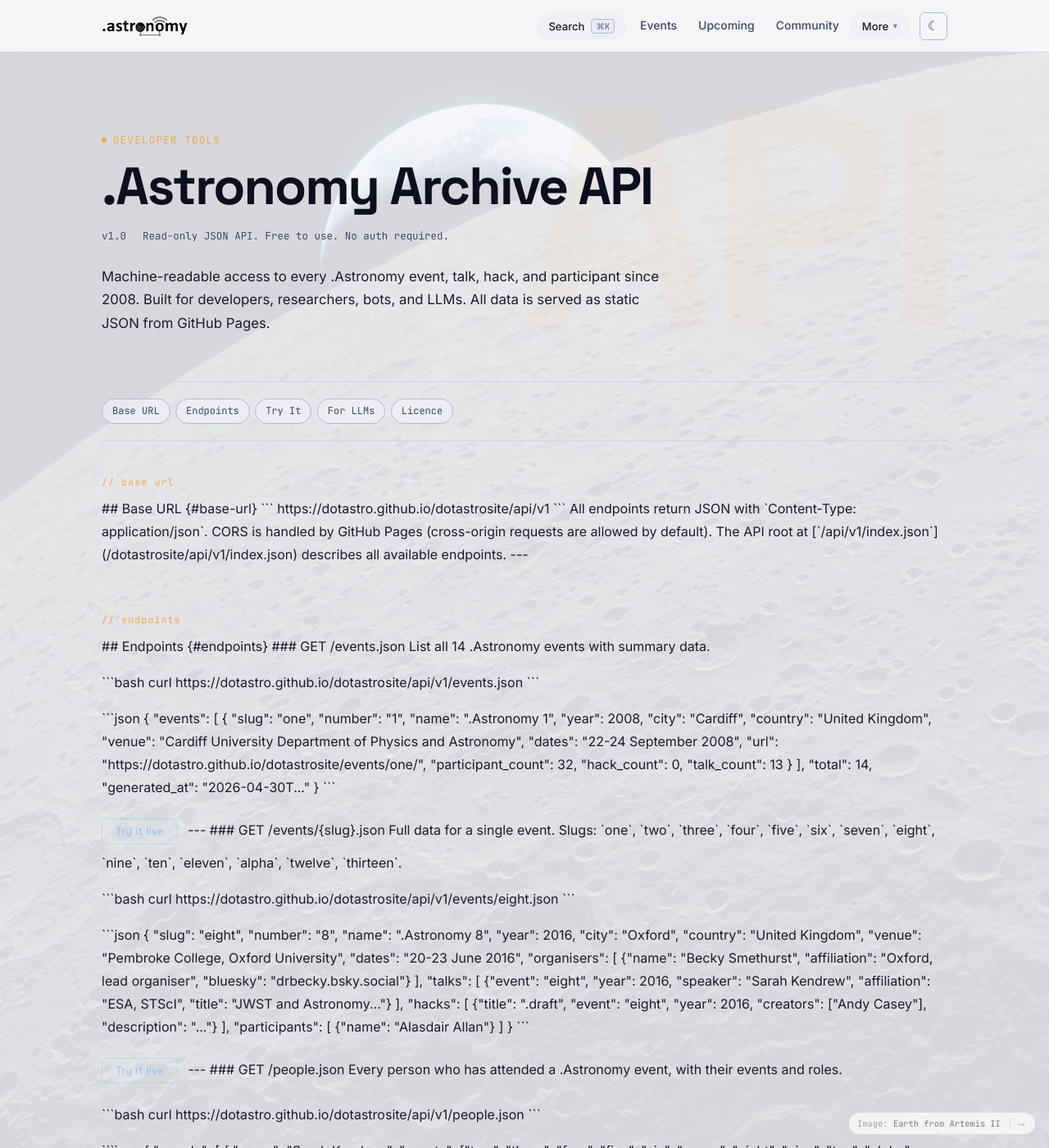
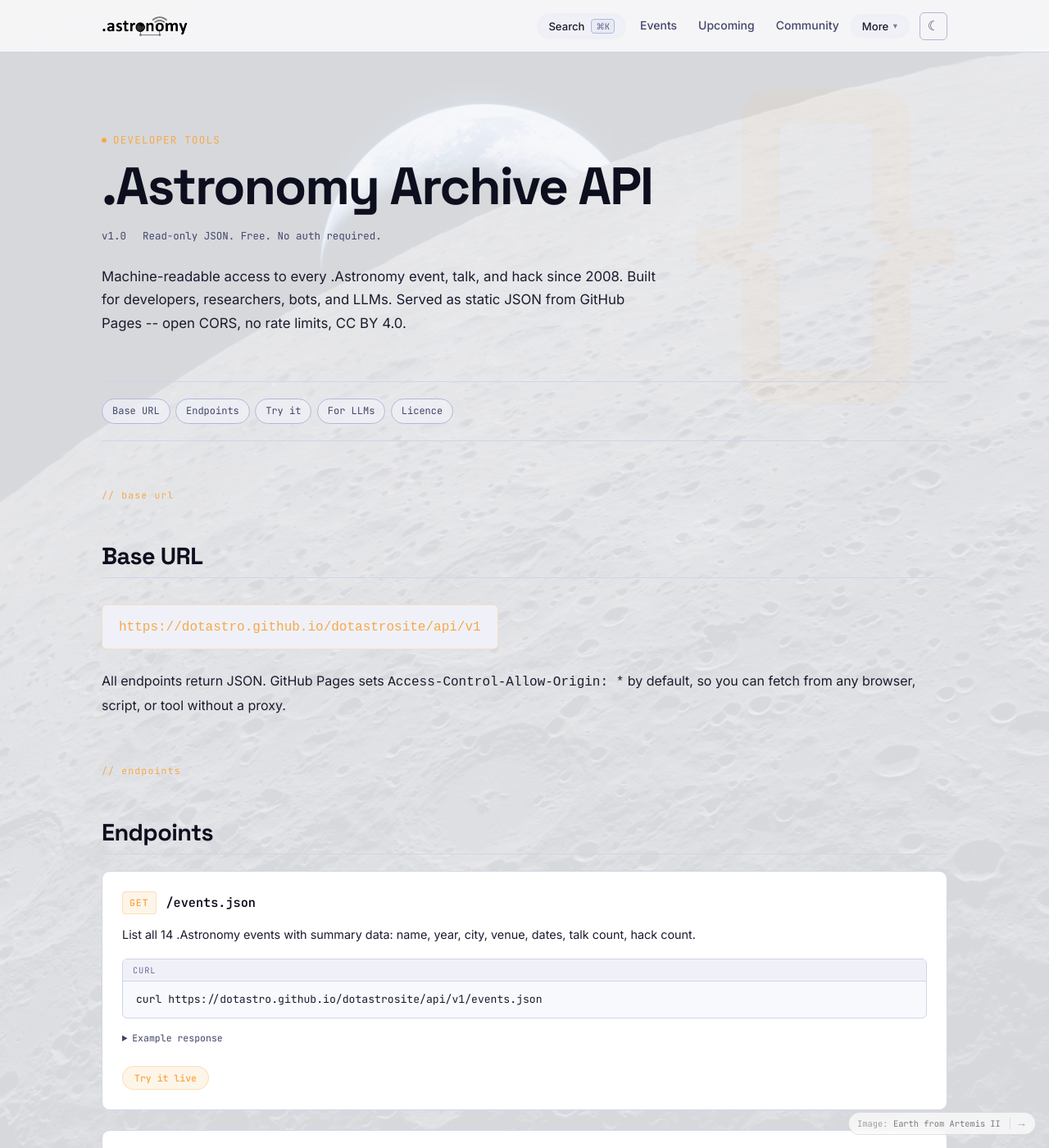
Before and after one commit to dotastro/dotastrosite, a Jekyll site: the page built from api.md, in a window 1280 px wide and 1400 px high. Shown: the whole window at 82% size. Built offline with Jekyll 4.4.1, drawn with Linux system fonts in a browser that asks for light colours; some of the changed text lies outside the part shown.

Commit message:
API page: full rewrite as pure HTML (no markdown inside divs), proper code block styling, remove participants from description

````diff
--- a/api.md
+++ b/api.md
@@ -5,359 +5,188 @@
 permalink: /api/
 ---
 
-<div class="api-page">
-
-<div class="event-page-hero" data-num="API">
+<div class="event-page-hero" data-num="{}">
   <div class="event-page-kicker">Developer Tools</div>
   <h1 class="event-page-title">.Astronomy Archive API</h1>
   <div class="event-page-meta">
     <span>v1.0</span>
-    <span>Read-only JSON API. Free to use. No auth required.</span>
+    <span>Read-only JSON. Free. No auth required.</span>
   </div>
-  <p class="event-page-desc">Machine-readable access to every .Astronomy event, talk, hack, and participant since 2008. Built for developers, researchers, bots, and LLMs. All data is served as static JSON from GitHub Pages.</p>
+  <p class="event-page-desc">Machine-readable access to every .Astronomy event, talk, and hack since 2008. Built for developers, researchers, bots, and LLMs. Served as static JSON from GitHub Pages -- open CORS, no rate limits, CC BY 4.0.</p>
 </div>
 
 <nav class="event-page-nav" aria-label="Jump to section">
-  <a href="#base-url">Base URL</a>
+  <a href="#base">Base URL</a>
   <a href="#endpoints">Endpoints</a>
-  <a href="#try-it">Try It</a>
-  <a href="#for-llms">For LLMs</a>
+  <a href="#try">Try it</a>
+  <a href="#llms">For LLMs</a>
   <a href="#licence">Licence</a>
 </nav>
 
 <span class="section-label">// base url</span>
-## Base URL {#base-url}
+<h2 id="base">Base URL</h2>
 
-```
-https://dotastro.github.io/dotastrosite/api/v1
-```
+<div class="api-base-url">
+  <code>https://dotastro.github.io/dotastrosite/api/v1</code>
+</div>
 
-All endpoints return JSON with `Content-Type: application/json`. CORS is handled by GitHub Pages (cross-origin requests are allowed by default).
-
-The API root at [`/api/v1/index.json`]({{ site.baseurl }}/api/v1/index.json) describes all available endpoints.
-
----
+<p>All endpoints return JSON. GitHub Pages sets <code>Access-Control-Allow-Origin: *</code> by default, so you can fetch from any browser, script, or tool without a proxy.</p>
 
 <span class="section-label">// endpoints</span>
-## Endpoints {#endpoints}
+<h2 id="endpoints">Endpoints</h2>
 
-### GET /events.json
+<div class="api-endpoints">
 
-List all 14 .Astronomy events with summary data.
+  <div class="api-endpoint-block">
+    <div class="api-method-path"><span class="api-method">GET</span><span class="api-path">/events.json</span></div>
+    <p class="api-desc">List all 14 .Astronomy events with summary data: name, year, city, venue, dates, talk count, hack count.</p>
+    <div class="api-code-block">
+      <div class="api-code-label">curl</div>
+      <pre><code>curl https://dotastro.github.io/dotastrosite/api/v1/events.json</code></pre>
+    </div>
+    <details class="api-response-wrap">
+      <summary>Example response</summary>
+      <pre class="api-response"><code>{"events":[{"slug":"one","number":"1","name":".Astronomy 1","year":2008,"city":"Cardiff","country":"United Kingdom","dates":"22-24 September 2008","talk_count":13,"hack_count":0},...],"total":14}</code></pre>
+    </details>
+    <button class="api-try-btn" data-url="https://dotastro.github.io/dotastrosite/api/v1/events.json">Try it live</button>
+  </div>
 
-<div class="api-example">
+  <div class="api-endpoint-block">
+    <div class="api-method-path"><span class="api-method">GET</span><span class="api-path">/events/{slug}.json</span></div>
+    <p class="api-desc">Full data for a single event: all organisers, talks, hacks, and links. Slugs: <code>one</code>, <code>two</code>, <code>three</code>, <code>four</code>, <code>five</code>, <code>six</code>, <code>seven</code>, <code>eight</code>, <code>nine</code>, <code>ten</code>, <code>eleven</code>, <code>alpha</code>, <code>twelve</code>, <code>thirteen</code>.</p>
+    <div class="api-code-block">
+      <div class="api-code-label">curl</div>
+      <pre><code>curl https://dotastro.github.io/dotastrosite/api/v1/events/eight.json</code></pre>
+    </div>
+    <button class="api-try-btn" data-url="https://dotastro.github.io/dotastrosite/api/v1/events/eight.json">Try it live</button>
+  </div>
 
-```bash
-curl https://dotastro.github.io/dotastrosite/api/v1/events.json
-```
+  <div class="api-endpoint-block">
+    <div class="api-method-path"><span class="api-method">GET</span><span class="api-path">/hacks.json</span></div>
+    <p class="api-desc">All hacks from all events -- title, creators, description, source URLs, and which event they came from. 80 hacks across 14 events.</p>
+    <div class="api-code-block">
+      <div class="api-code-label">curl</div>
+      <pre><code>curl https://dotastro.github.io/dotastrosite/api/v1/hacks.json</code></pre>
+    </div>
+    <div class="api-code-block">
+      <div class="api-code-label">filter by event (jq)</div>
+      <pre><code>curl -s https://dotastro.github.io/dotastrosite/api/v1/hacks.json \
+  | jq '.hacks[] | select(.event == "eight")'</code></pre>
+    </div>
+    <button class="api-try-btn" data-url="https://dotastro.github.io/dotastrosite/api/v1/hacks.json">Try it live</button>
+  </div>
+
+  <div class="api-endpoint-block">
+    <div class="api-method-path"><span class="api-method">GET</span><span class="api-path">/talks.json</span></div>
+    <p class="api-desc">All talks from all events -- speaker, affiliation, title, talk type (invited, contributed, lightning, day zero). 202 talks.</p>
+    <div class="api-code-block">
+      <div class="api-code-label">curl</div>
+      <pre><code>curl https://dotastro.github.io/dotastrosite/api/v1/talks.json</code></pre>
+    </div>
+    <div class="api-code-block">
+      <div class="api-code-label">search by speaker (jq)</div>
+      <pre><code>curl -s https://dotastro.github.io/dotastrosite/api/v1/talks.json \
+  | jq '.talks[] | select(.speaker | test("Kendrew"; "i"))'</code></pre>
+    </div>
+    <button class="api-try-btn" data-url="https://dotastro.github.io/dotastrosite/api/v1/talks.json">Try it live</button>
+  </div>
+
+  <div class="api-endpoint-block">
+    <div class="api-method-path"><span class="api-method">GET</span><span class="api-path">/people.json</span></div>
+    <p class="api-desc">Everyone who has attended a .Astronomy conference, with their event history, roles, Bluesky handles, and affiliations. 404 people.</p>
+    <div class="api-code-block">
+      <div class="api-code-label">curl</div>
+      <pre><code>curl https://dotastro.github.io/dotastrosite/api/v1/people.json</code></pre>
+    </div>
+    <button class="api-try-btn" data-url="https://dotastro.github.io/dotastrosite/api/v1/people.json">Try it live</button>
+  </div>
+
+  <div class="api-endpoint-block">
+    <div class="api-method-path"><span class="api-method">GET</span><span class="api-path">/index.json</span></div>
+    <p class="api-desc">API root: endpoint index, version, licence, and generation timestamp. Good starting point for discovery.</p>
+    <div class="api-code-block">
+      <div class="api-code-label">curl</div>
+      <pre><code>curl https://dotastro.github.io/dotastrosite/api/v1/index.json</code></pre>
+    </div>
+    <button class="api-try-btn" data-url="https://dotastro.github.io/dotastrosite/api/v1/index.json">Try it live</button>
+  </div>
 
 </div>
 
-<div class="api-response">
-
-```json
-{
-  "events": [
-    {
-      "slug": "one",
-      "number": "1",
-      "name": ".Astronomy 1",
-      "year": 2008,
-      "city": "Cardiff",
-      "country": "United Kingdom",
-      "venue": "Cardiff University Department of Physics and Astronomy",
-      "dates": "22-24 September 2008",
-      "url": "https://dotastro.github.io/dotastrosite/events/one/",
-      "participant_count": 32,
-      "hack_count": 0,
-      "talk_count": 13
-    }
-  ],
-  "total": 14,
-  "generated_at": "2026-04-30T..."
-}
-```
-
+<div class="api-response-output" id="api-response-output" style="display:none">
+  <div class="api-response-output-header">
+    <span id="api-response-url"></span>
+    <button onclick="document.getElementById('api-response-output').style.display='none'">close</button>
+  </div>
+  <pre id="api-response-body"></pre>
 </div>
 
-<button class="try-btn" data-url="{{ site.baseurl }}/api/v1/events.json">Try it live</button>
+<span class="section-label">// for llms and ai agents</span>
+<h2 id="llms">For LLMs and AI Agents</h2>
 
----
+<p>The .Astronomy API is designed to be easy to consume programmatically. Here are suggested prompts and patterns:</p>
 
-### GET /events/{slug}.json
+<div class="api-code-block">
+  <div class="api-code-label">Python</div>
+  <pre><code>import requests
 
-Full data for a single event. Slugs: `one`, `two`, `three`, `four`, `five`, `six`, `seven`, `eight`, `nine`, `ten`, `eleven`, `alpha`, `twelve`, `thirteen`.
+# Get all events
+events = requests.get(
+    "https://dotastro.github.io/dotastrosite/api/v1/events.json"
+).json()["events"]
 
-<div class="api-example">
+# Get full data for .Astronomy 8
+dotastro8 = requests.get(
+    "https://dotastro.github.io/dotastrosite/api/v1/events/eight.json"
+).json()
 
-```bash
-curl https://dotastro.github.io/dotastrosite/api/v1/events/eight.json
-```
-
+# Search hacks by keyword
+hacks = requests.get(
+    "https://dotastro.github.io/dotastrosite/api/v1/hacks.json"
+).json()["hacks"]
+sonification_hacks = [h for h in hacks if "sonif" in h.get("description","").lower()]</code></pre>
 </div>
 
-<div class="api-response">
+<div class="api-code-block">
+  <div class="api-code-label">Suggested prompts for LLMs</div>
+  <pre><code>"Fetch https://dotastro.github.io/dotastrosite/api/v1/events.json
+ and summarise how the conference has evolved since 2008."
 
-```json
-{
-  "slug": "eight",
-  "number": "8",
-  "name": ".Astronomy 8",
-  "year": 2016,
-  "city": "Oxford",
-  "country": "United Kingdom",
-  "venue": "Pembroke College, Oxford University",
-  "dates": "20-23 June 2016",
-  "organisers": [
-    {"name": "Becky Smethurst", "affiliation": "Oxford, lead organiser", "bluesky": "drbecky.bsky.social"}
-  ],
-  "talks": [
-    {"event": "eight", "year": 2016, "speaker": "Sarah Kendrew", "affiliation": "ESA, STScI", "title": "JWST and Astronomy..."}
-  ],
-  "hacks": [
-    {"title": ".draft", "event": "eight", "year": 2016, "creators": ["Andy Casey"], "description": "..."}
-  ],
-  "participants": [
-    {"name": "Alasdair Allan"}
-  ]
-}
-```
+"Using the .Astronomy API at https://dotastro.github.io/dotastrosite/api/v1,
+ find all hacks that involved machine learning or AI."
 
+"From https://dotastro.github.io/dotastrosite/api/v1/people.json,
+ find everyone who attended more than 5 events."</code></pre>
 </div>
 
-<button class="try-btn" data-url="{{ site.baseurl }}/api/v1/events/eight.json">Try it live</button>
+<p>The API returns plain JSON with no authentication, pagination tokens, or rate limits. All data is suitable for training, research, and analysis under CC BY 4.0.</p>
 
----
+<span class="section-label">// licence</span>
+<h2 id="licence">Licence</h2>
 
-### GET /people.json
+<p>All data in the .Astronomy Archive API is released under <a href="https://creativecommons.org/licenses/by/4.0/" target="_blank" rel="noopener">Creative Commons Attribution 4.0 International (CC BY 4.0)</a>. You are free to use, share, and build on this data for any purpose, including commercial use, as long as you credit the .Astronomy Archive.</p>
 
-Every person who has attended a .Astronomy event, with their events and roles.
+<p>Suggested attribution: <em>".Astronomy Archive, dotastro.github.io/dotastrosite, CC BY 4.0"</em></p>
 
-<div class="api-example">
-
-```bash
-curl https://dotastro.github.io/dotastrosite/api/v1/people.json
-```
-
-</div>
-
-<div class="api-response">
-
-```json
-{
-  "people": [
-    {
-      "name": "Sarah Kendrew",
-      "events": ["two", "three", "four", "five", "six", "seven", "eight", "nine", "ten", "alpha", "twelve", "thirteen"],
-      "event_count": 12,
-      "roles": {"two": ["organiser"], "eight": ["organiser", "speaker"]},
-      "bluesky": "sarahkendrew.bsky.social",
-      "current_affiliation": "ESA, Baltimore"
-    }
-  ],
-  "total": 404,
-  "generated_at": "2026-04-30T..."
-}
-```
-
-</div>
-
-<button class="try-btn" data-url="{{ site.baseurl }}/api/v1/people.json">Try it live</button>
-
----
-
-### GET /hacks.json
-
-All hacks across all events.
-
-<div class="api-example">
-
-```bash
-curl https://dotastro.github.io/dotastrosite/api/v1/hacks.json
-```
-
-</div>
-
-<div class="api-response">
-
-```json
-{
-  "hacks": [
-    {
-      "title": "Chromotone",
-      "event": "three",
-      "year": 2011,
-      "creators": ["Jon Yardley", "Chris North", "Haley Gomez", "Edward Gomez"],
-      "description": "Exploring multiwavelength astronomy with sound...",
-      "source_url": "https://github.com/jonyardley/Chromotone",
-      "live_url": null
-    }
-  ],
-  "total": 80,
-  "generated_at": "2026-04-30T..."
-}
-```
-
-</div>
-
-<button class="try-btn" data-url="{{ site.baseurl }}/api/v1/hacks.json">Try it live</button>
-
----
-
-### GET /talks.json
-
-All talks across all events.
-
-<div class="api-example">
-
-```bash
-curl https://dotastro.github.io/dotastrosite/api/v1/talks.json
-```
-
-</div>
-
-<div class="api-response">
-
-```json
-{
-  "talks": [
-    {
-      "event": "one",
-      "year": 2008,
-      "speaker": "Joshua Bloom",
-      "affiliation": "UC Berkeley",
-      "title": "PAIRITEL and robotic telescope networks",
-      "type": "talk",
-      "slides_url": null,
-      "video_url": null
-    }
-  ],
-  "total": 202,
-  "generated_at": "2026-04-30T..."
-}
-```
-
-</div>
-
-<button class="try-btn" data-url="{{ site.baseurl }}/api/v1/talks.json">Try it live</button>
-
----
-
-<span class="section-label">// searching and filtering</span>
-## Searching {#searching}
-
-This is a static JSON API, so there is no server-side search. All endpoints return the complete dataset, which is small enough to load in a browser or script and filter client-side.
-
-Example: find all events in the United Kingdom:
-
-```javascript
-const data = await fetch('https://dotastro.github.io/dotastrosite/api/v1/events.json').then(r => r.json());
-const uk = data.events.filter(e => e.country === 'United Kingdom');
-```
-
-Example: find all talks by a specific speaker:
-
-```javascript
-const data = await fetch('https://dotastro.github.io/dotastrosite/api/v1/talks.json').then(r => r.json());
-const talks = data.talks.filter(t => t.speaker.includes('Kendrew'));
-```
-
----
-
-<span class="section-label">// try it</span>
-## Try It {#try-it}
-
-Click any "Try it live" button above to fetch data directly from the API. The response will appear below:
-
-<div id="api-result-container" style="display:none;">
-  <div style="display:flex; justify-content:space-between; align-items:center; margin-bottom:0.5rem;">
-    <span class="section-label" style="margin:0;">// response</span>
-    <button id="api-result-close" class="try-btn" style="font-size:0.75rem; padding:0.25rem 0.75rem;">Close</button>
-  </div>
-  <pre id="api-result" class="api-response-live"><code>Loading...</code></pre>
-</div>
-
----
-
-<span class="section-label">// for llms and ai agents</span>
-## For LLMs and AI Agents {#for-llms}
-
-This API is designed to be useful for large language models and AI agents. The data is clean, well-structured, and covers 16 years of conference history.
-
-### Suggested approach
-
-1. Start with [`/api/v1/events.json`]({{ site.baseurl }}/api/v1/events.json) to get an overview of all events
-2. Fetch individual events with `/api/v1/events/{slug}.json` for full detail
-3. Use [`/api/v1/people.json`]({{ site.baseurl }}/api/v1/people.json) to find connections between attendees across events
-4. Use [`/api/v1/hacks.json`]({{ site.baseurl }}/api/v1/hacks.json) and [`/api/v1/talks.json`]({{ site.baseurl }}/api/v1/talks.json) for the full creative and intellectual output of the conference series
-
-### Example prompts that work well with this data
-
-- "Who has attended the most .Astronomy events?"
-- "What hacks were created at .Astronomy 8 in Oxford?"
-- "Show me all talks about citizen science across all events"
-- "Which people have been both organisers and speakers?"
-- "What is the geographic distribution of .Astronomy events?"
-- "Find all hacks with GitHub repositories"
-
-### Data notes for machines
-
-- Event slugs are English words (one, two, three... thirteen, alpha), not numbers
-- The `alpha` event (2020) was online due to COVID-19
-- The `ten` event used Roman numeral X as its official number
-- Bluesky handles are included where known but are not comprehensive
-- `source_url` and `live_url` on hacks may be dead links (some date from 2008)
-- Talks without titles have `null` in the title field
-- Not all participants have affiliations listed
-
----
-
-<span class="section-label">// licence and contributing</span>
-## Licence {#licence}
-
-All data is available under the [CC BY 4.0](https://creativecommons.org/licenses/by/4.0/) licence. You are free to use, share, and adapt the data for any purpose, with attribution.
-
-**Attribution:** .Astronomy Conference Archive, [dotastro.github.io/dotastrosite](https://dotastro.github.io/dotastrosite/)
-
-### Contributing
-
-The API is generated from the event pages in the [dotastrosite GitHub repository](https://github.com/dotastro/dotastrosite). If you spot missing data, wrong affiliations, or broken links, please open an issue or pull request.
-
-The generation script lives at [`scripts/generate-api.py`](https://github.com/dotastro/dotastrosite/blob/main/scripts/generate-api.py).
-
-</div>
+<p>The archive itself is open source: <a href="https://github.com/dotastro/dotastrosite" target="_blank" rel="noopener">github.com/dotastro/dotastrosite</a>. Contributions and corrections welcome.</p>
 
 <script>
-document.addEventListener('DOMContentLoaded', function() {
-  const container = document.getElementById('api-result-container');
-  const resultEl = document.getElementById('api-result').querySelector('code');
-  const closeBtn = document.getElementById('api-result-close');
-
-  document.querySelectorAll('.try-btn[data-url]').forEach(function(btn) {
-    btn.addEventListener('click', function() {
-      const url = this.getAttribute('data-url');
-      container.style.display = 'block';
-      resultEl.textContent = 'Loading...';
-
-      fetch(url)
-        .then(function(r) { return r.json(); })
-        .then(function(data) {
-          // Truncate if too large
-          var text = JSON.stringify(data, null, 2);
-          if (text.length > 5000) {
-            text = text.substring(0, 5000) + '\n\n... (truncated, ' + text.length + ' chars total)';
-          }
-          resultEl.textContent = text;
-          container.scrollIntoView({ behavior: 'smooth', block: 'start' });
-        })
-        .catch(function(err) {
-          resultEl.textContent = 'Error: ' + err.message;
-        });
-    });
-  });
-
-  closeBtn.addEventListener('click', function() {
-    container.style.display = 'none';
+document.querySelectorAll('.api-try-btn').forEach(function(btn) {
+  btn.addEventListener('click', function() {
+    var url = btn.getAttribute('data-url');
+    var out = document.getElementById('api-response-output');
+    var body = document.getElementById('api-response-body');
+    var urlEl = document.getElementById('api-response-url');
+    body.textContent = 'Loading...';
+    out.style.display = 'block';
+    urlEl.textContent = url;
+    out.scrollIntoView({ behavior: 'smooth', block: 'start' });
+    fetch(url)
+      .then(function(r) { return r.json(); })
+      .then(function(data) {
+        body.textContent = JSON.stringify(data, null, 2).slice(0, 3000) + '\n// ... (truncated)';
+      })
+      .catch(function(e) { body.textContent = 'Error: ' + e.message; });
   });
 });
 </script>
--- a/assets/css/style.css
+++ b/assets/css/style.css
@@ -3393,3 +3393,204 @@
   border: 1px solid rgba(100,200,255,0.12);
   border-radius: 10px;
 }
+
+/* =====================================================
+   API PAGE
+   ===================================================== */
+.api-base-url {
+  background: var(--bg-2);
+  border: 1px solid var(--blue-border);
+  border-radius: var(--radius);
+  padding: 0.75rem 1.25rem;
+  font-family: var(--font-mono);
+  font-size: 1rem;
+  color: var(--blue);
+  margin: 1rem 0 1.5rem;
+  display: inline-block;
+}
+
+.api-endpoints {
+  display: flex;
+  flex-direction: column;
+  gap: 1.5rem;
+  margin-top: 1.25rem;
+}
+
+.api-endpoint-block {
+  background: var(--bg-1);
+  border: 1px solid var(--border);
+  border-radius: var(--radius-lg);
+  padding: 1.5rem;
+}
+
+.api-method-path {
+  display: flex;
+  align-items: center;
+  gap: 0.75rem;
+  margin-bottom: 0.75rem;
+}
+
+.api-method {
+  font-family: var(--font-mono);
+  font-size: 0.72rem;
+  font-weight: 700;
+  background: var(--blue-dim);
+  color: var(--blue);
+  border: 1px solid var(--blue-border);
+  border-radius: 4px;
+  padding: 3px 8px;
+  letter-spacing: 0.08em;
+}
+
+.api-path {
+  font-family: var(--font-mono);
+  font-size: 0.95rem;
+  font-weight: 600;
+  color: var(--text-bright);
+}
+
+.api-desc {
+  font-size: 0.9rem;
+  color: var(--text);
+  margin-bottom: 1rem;
+}
+
+.api-code-block {
+  background: var(--bg);
+  border: 1px solid var(--border);
+  border-radius: var(--radius);
+  margin: 0.6rem 0;
+  overflow: hidden;
+}
+
+.api-code-label {
+  font-family: var(--font-mono);
+  font-size: 0.65rem;
+  color: var(--text-dim);
+  padding: 4px 12px;
+  background: var(--bg-2);
+  border-bottom: 1px solid var(--border);
+  letter-spacing: 0.08em;
+  text-transform: uppercase;
+}
+
+.api-code-block pre {
+  margin: 0;
+  padding: 0.75rem 1rem;
+  overflow-x: auto;
+  font-family: var(--font-mono);
+  font-size: 0.82rem;
+  line-height: 1.55;
+  color: var(--text);
+}
+
+.api-code-block code {
+  font-family: var(--font-mono);
+  font-size: inherit;
+  color: inherit;
+  background: none;
+  padding: 0;
+}
+
+[data-theme="light"] .api-code-block {
+  background: #f8f9fc;
+}
+
+.api-try-btn {
+  display: inline-flex;
+  align-items: center;
+  margin-top: 0.75rem;
+  padding: 6px 14px;
+  font-family: var(--font-mono);
+  font-size: 0.72rem;
+  font-weight: 600;
+  color: var(--blue);
+  background: var(--blue-dim);
+  border: 1px solid var(--blue-border);
+  border-radius: 999px;
+  cursor: pointer;
+  transition: all 0.15s;
+  appearance: none;
+}
+
+.api-try-btn:hover {
+  background: var(--blue);
+  color: #fff;
+  border-color: var(--blue);
+}
+
+.api-response-wrap {
+  margin: 0.5rem 0;
+}
+
+.api-response-wrap summary {
+  font-family: var(--font-mono);
+  font-size: 0.72rem;
+  color: var(--text-muted);
+  cursor: pointer;
+  padding: 4px 0;
+}
+
+.api-response {
+  background: var(--bg);
+  border: 1px solid var(--border);
+  border-radius: var(--radius);
+  padding: 0.75rem 1rem;
+  font-family: var(--font-mono);
+  font-size: 0.75rem;
+  color: var(--text-muted);
+  overflow-x: auto;
+  white-space: pre-wrap;
+  word-break: break-all;
+  margin-top: 0.5rem;
+}
+
+.api-response-output {
+  position: sticky;
+  bottom: 1rem;
+  margin: 2rem 0;
+  background: var(--bg-1);
+  border: 1px solid var(--blue-border);
+  border-radius: var(--radius-lg);
+  overflow: hidden;
+  max-height: 50vh;
+  z-index: 10;
+  box-shadow: 0 8px 32px rgba(0,0,0,0.5);
+}
+
+.api-response-output-header {
+  display: flex;
+  justify-content: space-between;
+  align-items: center;
+  padding: 0.6rem 1rem;
+  background: var(--bg-2);
+  border-bottom: 1px solid var(--border);
+  font-family: var(--font-mono);
+  font-size: 0.7rem;
+  color: var(--text-muted);
+  gap: 1rem;
+}
+
+.api-response-output-header button {
+  background: none;
+  border: 1px solid var(--border);
+  color: var(--text-muted);
+  border-radius: 4px;
+  padding: 2px 8px;
+  cursor: pointer;
+  font-family: var(--font-mono);
+  font-size: 0.68rem;
+  flex-shrink: 0;
+}
+
+#api-response-body {
+  padding: 1rem;
+  font-family: var(--font-mono);
+  font-size: 0.78rem;
+  color: var(--text);
+  overflow-y: auto;
+  max-height: calc(50vh - 3rem);
+  margin: 0;
+  white-space: pre-wrap;
+  word-break: break-word;
+}
````
